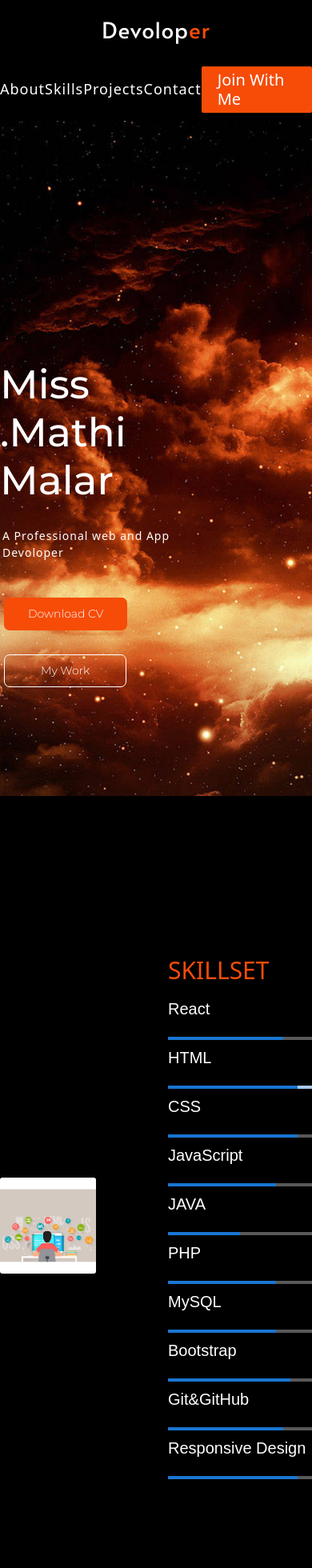
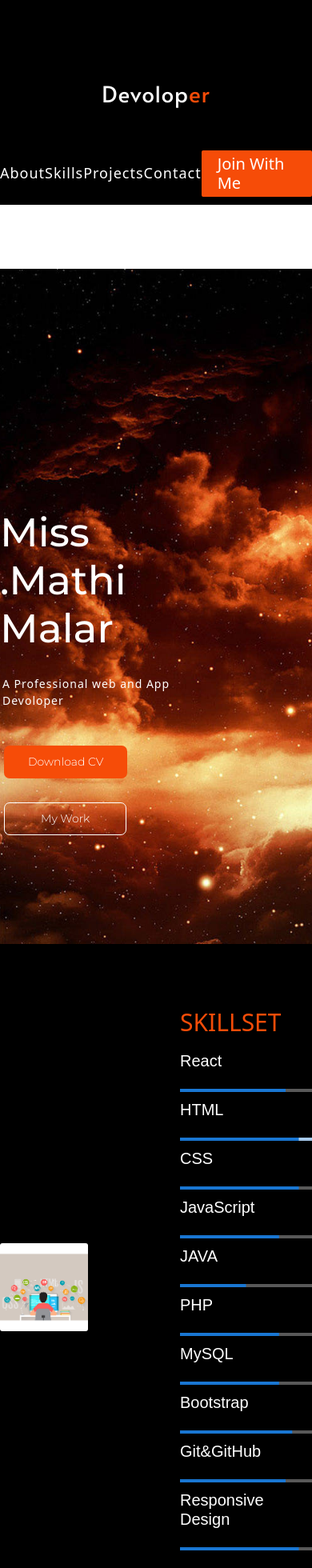
Before and after one commit to mathimalar-187/mathimalar-portfolio, a React (Vite) app: page / in a window 390 px wide. Shown: the top 1960 px of the page at 80% size. Built offline with nearby package versions, Linux system fonts and the light colour scheme.

Commit message:
Updated portfolio UI and added images

```diff
--- a/src/App.css
+++ b/src/App.css
@@ -7,3 +7,20 @@ a{
   background-color: black;
   color: white;
 }
+@media (max-width: 768px) {
+  .app {
+    margin: 80px 0;
+  }
+
+  .app > h1 {
+    font-size: 26px;
+  }
+
+  .app > p {
+    font-size: 14px;
+  }
+
+  .app{
+    gap: 25px;
+  }
+}
--- a/src/components/TopContainer/contact.css
+++ b/src/components/TopContainer/contact.css
@@ -25,3 +25,20 @@
 .contact_container > p > span{
     color: #f64c08;
 }
+@media (max-width: 768px) {
+  .contactcontainer {
+    margin: 80px 0;
+  }
+
+  .contactcontainer > h1 {
+    font-size: 26px;
+  }
+
+  .contactcontainer > p {
+    font-size: 14px;
+  }
+
+  .contactcontainer {
+    gap: 25px;
+  }
+}
--- a/src/components/TopContainer/skillcontainer.css
+++ b/src/components/TopContainer/skillcontainer.css
@@ -36,3 +36,20 @@ color: white;
 .skillcontainer__slider > .MuiLinearProgress-colorPrimary{
     background-color: rgb(88, 88, 88);
 }
+@media (max-width: 768px) {
+  .skillcontainer {
+    margin: 80px 0;
+  }
+
+  .skillcontainer > h1 {
+    font-size: 26px;
+  }
+
+  .skillcontainer > p {
+    font-size: 14px;
+  }
+
+  .skillcontainer{
+    gap: 25px;
+  }
+}
--- a/src/components/TopContainer/topcontainer.css
+++ b/src/components/TopContainer/topcontainer.css
@@ -6,3 +6,20 @@
     background-repeat: no-repeat;
 
 }
+@media (max-width: 768px) {
+  .topcontainer {
+    margin: 80px 0;
+  }
+
+  .topcontainer > h1 {
+    font-size: 26px;
+  }
+
+  .topcontainer > p {
+    font-size: 14px;
+  }
+
+  .topcontainer{
+    gap: 25px;
+  }
+}
--- a/src/components/TopContainer/topcontent.css
+++ b/src/components/TopContainer/topcontent.css
@@ -62,3 +62,20 @@ color: black;
 background-color: #fff;
 font-weight: 600;
 }
+@media (max-width: 768px) {
+  .topcontent {
+    margin: 80px 0;
+  }
+
+  .topcontent > h1 {
+    font-size: 26px;
+  }
+
+  .topcontent > p {
+    font-size: 14px;
+  }
+
+  .topcontent{
+    gap: 25px;
+  }
+}
--- a/src/components/header.css
+++ b/src/components/header.css
@@ -58,5 +58,23 @@ cursor: pointer;
 @media (max-width: 600px) {
   .header {
     flex-direction: column;
+  }}
+
+
+@media (max-width: 768px) {
+  .header {
+    margin: 80px 0;
+  }
+
+  .header > h1 {
+    font-size: 26px;
+  }
+
+  .header > p {
+    font-size: 14px;
+  }
+
+  .header{
+    gap: 25px;
   }
 }
```
Also changed, not shown: src/index.css (line endings or trailing spaces).
